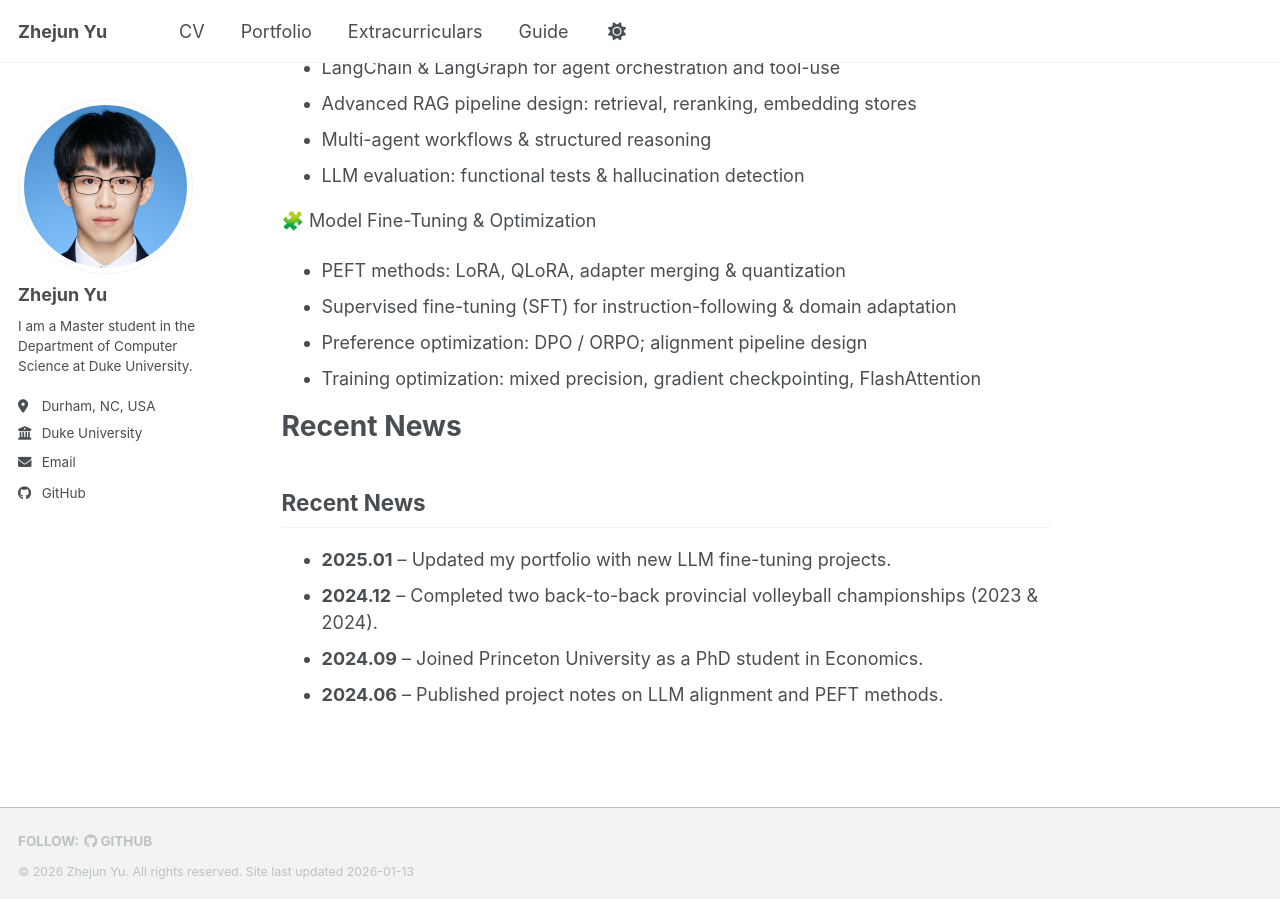
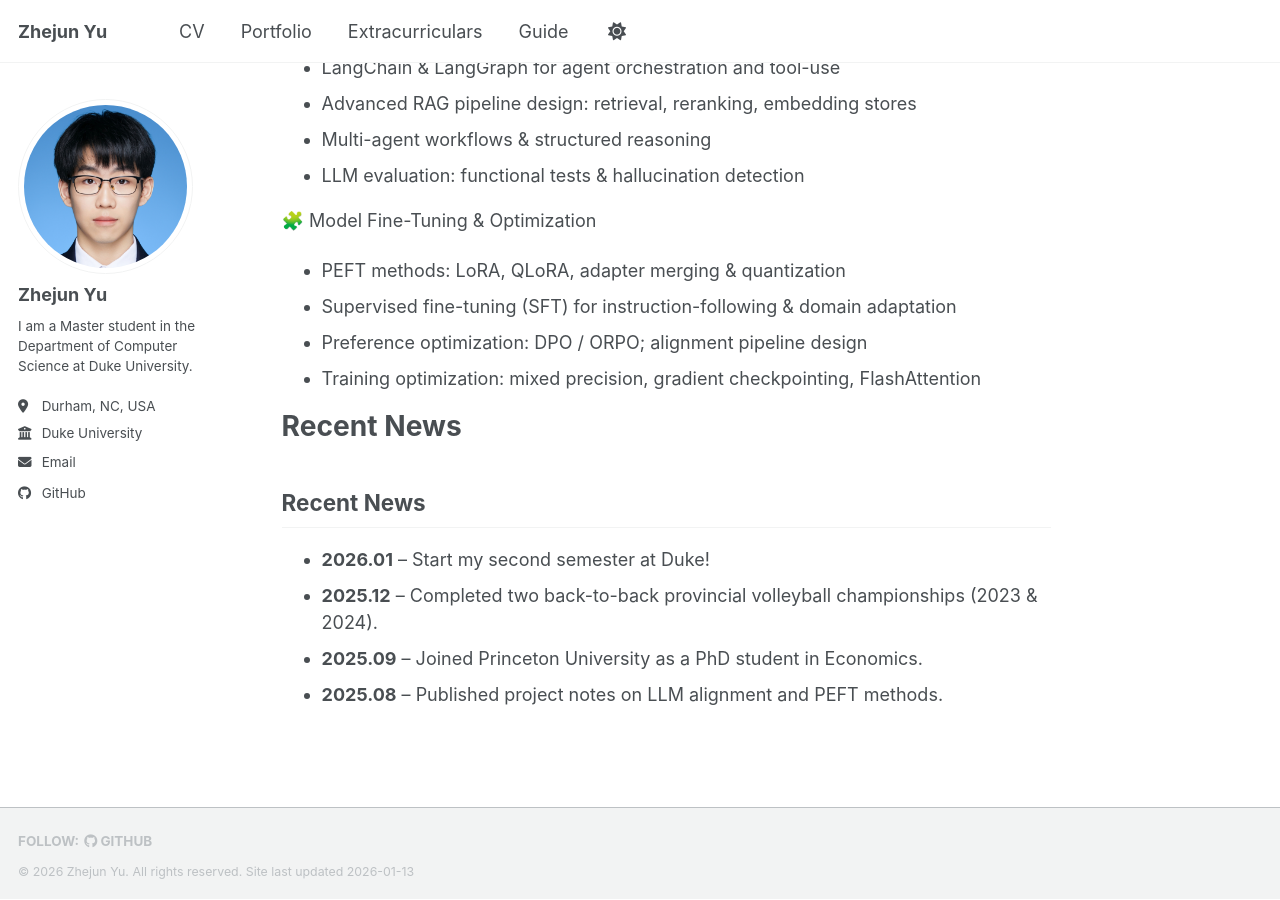
Before and after one commit to unknownyouth/unknownyouth.github.io, a Jekyll site: the page built from _pages/about.md, in a window 1280 px wide and 900 px high, scrolled down 711 px. Built offline with Jekyll 4.4.1, drawn with Linux system fonts in a browser that asks for light colours; a script bundle is joined from its source files by our own code; library files that are not in the unit come from our copies.

```diff
--- a/_pages/about.md
+++ b/_pages/about.md
@@ -37,7 +37,7 @@
 ## Recent News
 
 
-- **2025.01** – Updated my portfolio with new LLM fine-tuning projects.
-- **2024.12** – Completed two back-to-back provincial volleyball championships (2023 & 2024).
-- **2024.09** – Joined Princeton University as a PhD student in Economics.
-- **2024.06** – Published project notes on LLM alignment and PEFT methods.
+- **2026.01** – Start my second semester at Duke!
+- **2025.12** – Completed two back-to-back provincial volleyball championships (2023 & 2024).
+- **2025.09** – Joined Princeton University as a PhD student in Economics.
+- **2025.08** – Published project notes on LLM alignment and PEFT methods.
```
Also changed, not shown: _pages/extracurricularis.md (+3 -2 lines).
